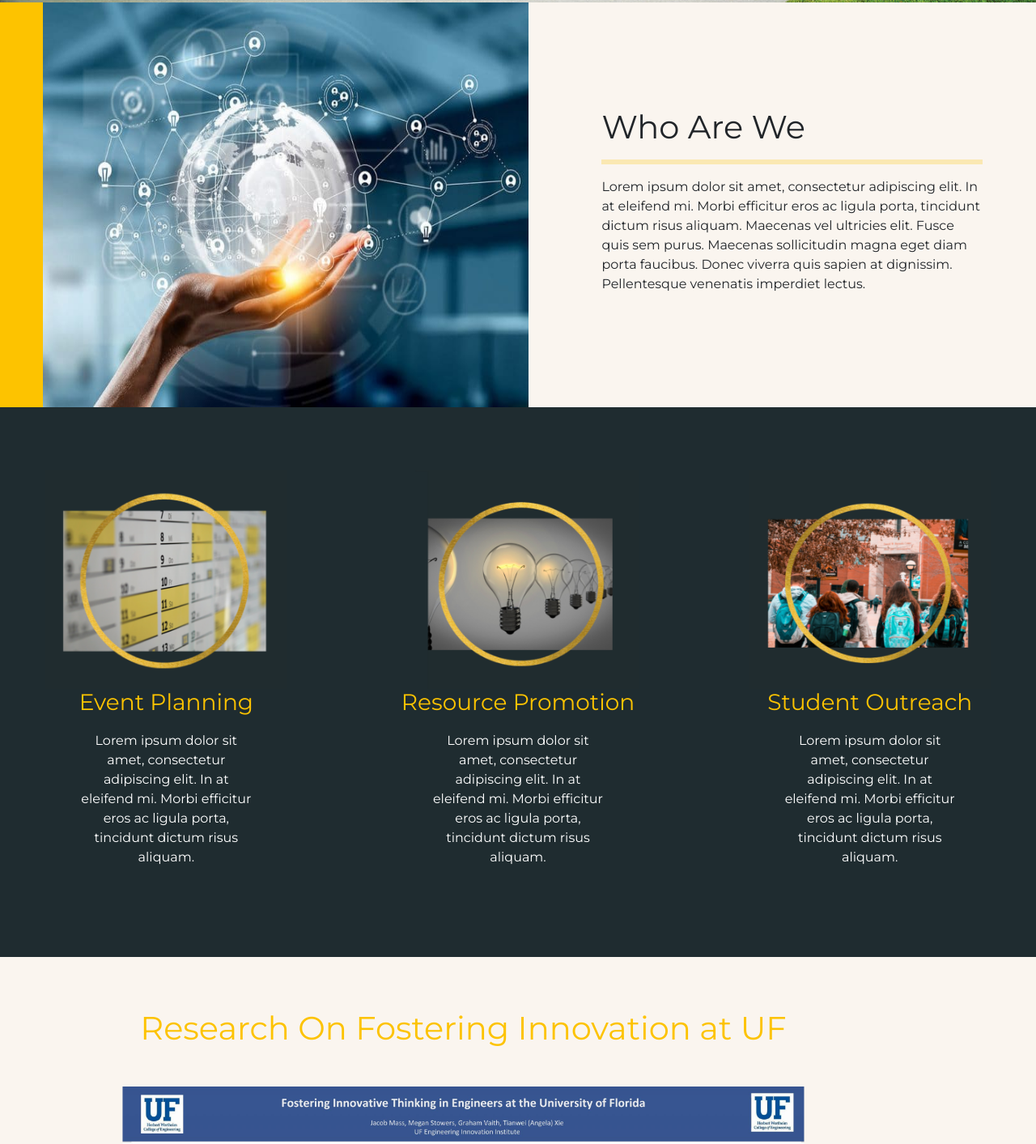
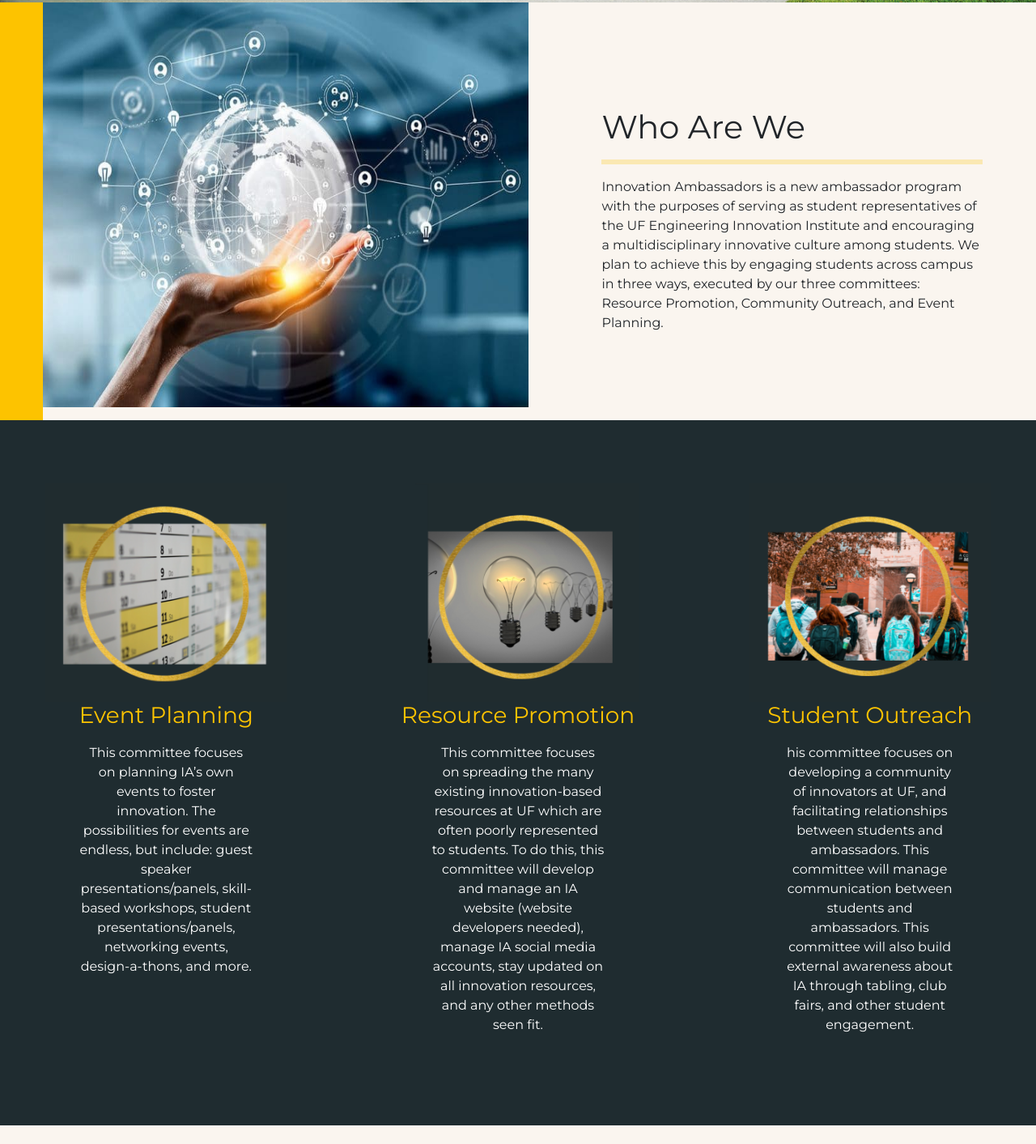
Before and after one commit to UF-IA/UF-IA.github.io, a website: page index.html in a window 1280 px wide. Shown: the part 715-2128 px from the top of the page at 81% size. Drawn offline with nearby package versions, Linux system fonts and the light colour scheme.

Commit message:
some final touches for design and content

```diff
--- a/index.html
+++ b/index.html
@@ -90,7 +90,7 @@
           <div class="col about-text">
             <h1>Who Are We</h1>
             <hr class="golden-rule">
-            <p>Lorem ipsum dolor sit amet, consectetur adipiscing elit. In at eleifend mi. Morbi efficitur eros ac ligula porta, tincidunt dictum risus aliquam. Maecenas vel ultricies elit. Fusce quis sem purus. Maecenas sollicitudin magna eget diam porta faucibus. Donec viverra quis sapien at dignissim. Pellentesque venenatis imperdiet lectus.</p>
+            <p>Innovation Ambassadors is a new ambassador program with the purposes of serving as student representatives of the UF Engineering Innovation Institute and encouraging a multidisciplinary innovative culture among students. We plan to achieve this by engaging students across campus in three ways, executed by our three committees: Resource Promotion, Community Outreach, and Event Planning.</p>
           </div>
         </div>
 
@@ -105,19 +105,19 @@
         <div class="col committees">
           <img src="Images/Home_Plan.png" alt="planning" class="committee-image">
           <h3>Event Planning</h3>
-          <p>Lorem ipsum dolor sit amet, consectetur adipiscing elit. In at eleifend mi. Morbi efficitur eros ac ligula porta, tincidunt dictum risus aliquam.</p>
+          <p>This committee focuses on planning IA’s own events to foster innovation. The possibilities for events are endless, but include: guest speaker presentations/panels, skill-based workshops, student presentations/panels, networking events, design-a-thons, and more.</p>
         </div>
 
         <div class="col committees">
           <img src="Images/Home_Resources.png" alt="resources" class="committee-image">
           <h3>Resource Promotion</h3>
-          <p>Lorem ipsum dolor sit amet, consectetur adipiscing elit. In at eleifend mi. Morbi efficitur eros ac ligula porta, tincidunt dictum risus aliquam.</p>
+          <p>This committee focuses on spreading the many existing innovation-based resources at UF which are often poorly represented to students. To do this, this committee will develop and manage an IA website (website developers needed), manage IA social media accounts, stay updated on all innovation resources, and any other methods seen fit.</p>
         </div>
 
         <div class="col committees">
           <img src="Images/Home_Outreach.png" alt="outreach" class="committee-image">
           <h3>Student Outreach</h3>
-          <p>Lorem ipsum dolor sit amet, consectetur adipiscing elit. In at eleifend mi. Morbi efficitur eros ac ligula porta, tincidunt dictum risus aliquam.</p>
+          <p>his committee focuses on developing a community of innovators at UF, and facilitating relationships between students and ambassadors. This committee will manage communication between students and ambassadors. This committee will also build external awareness about IA through tabling, club fairs, and other student engagement.</p>
         </div>
 
       </div>
```
